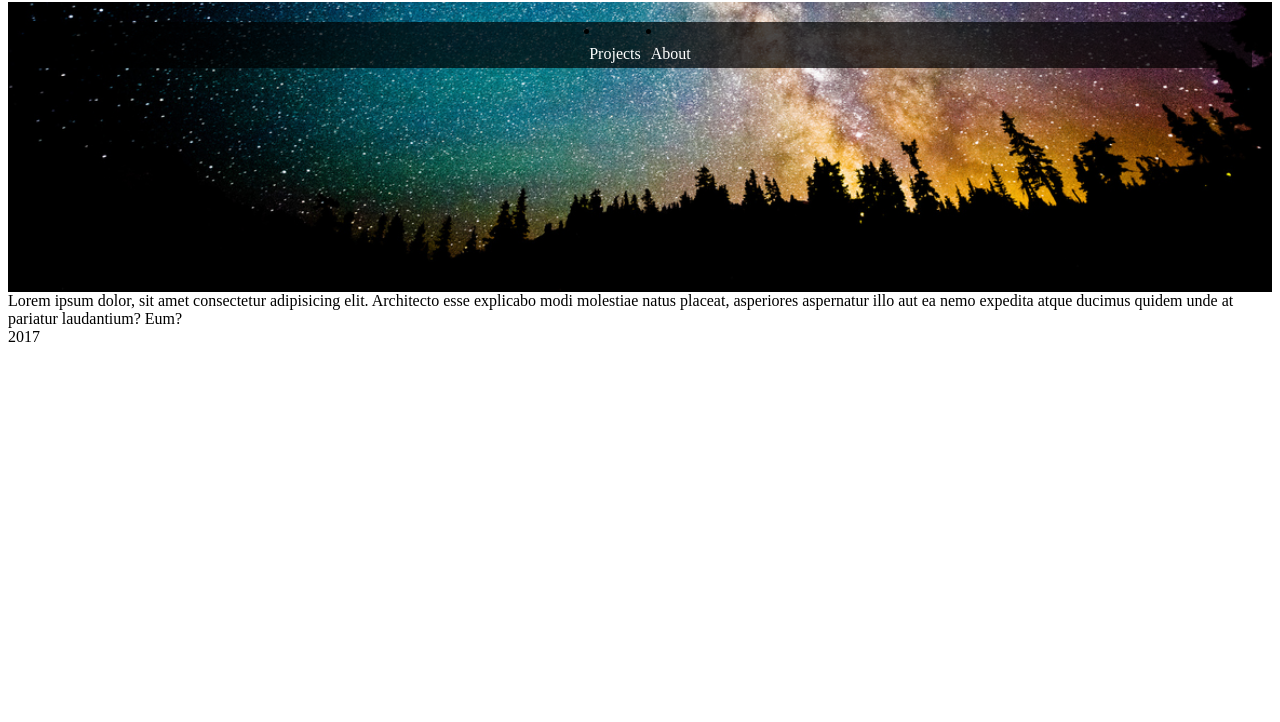
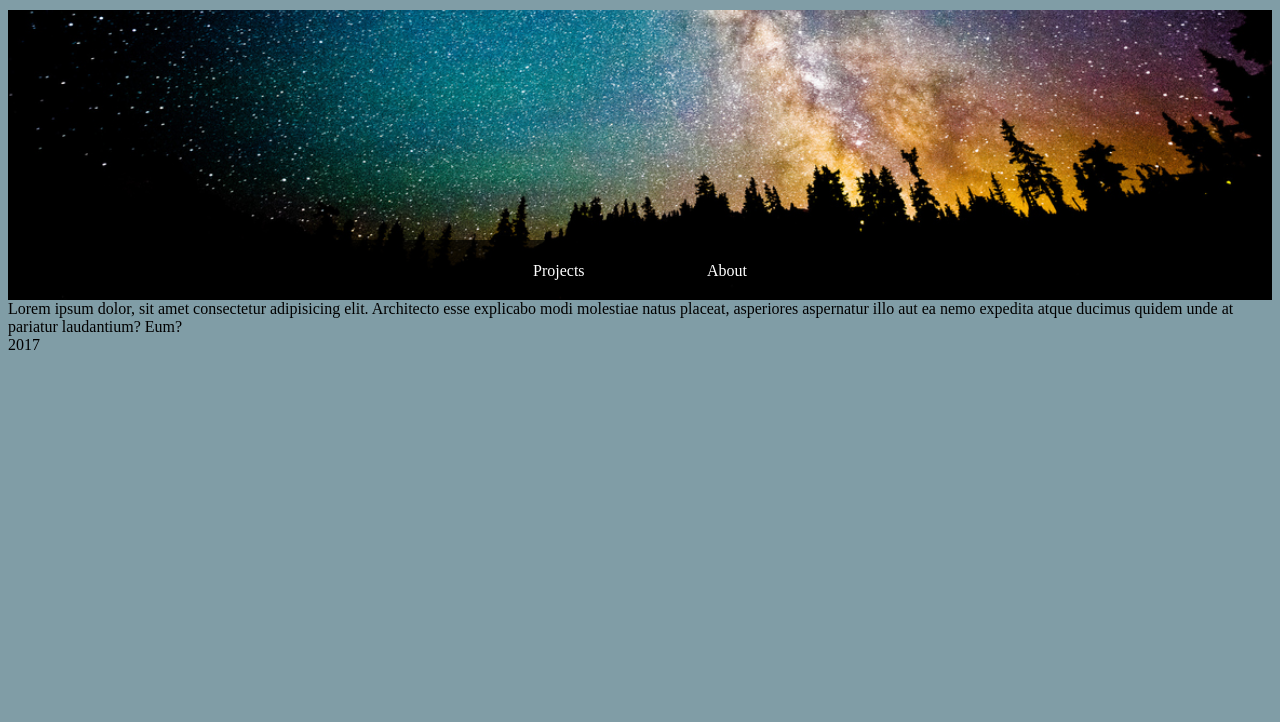
Before and after one commit to ryanmokeefe/ryanmokeefe.github.io, a plain HTML site: page index.html in a window 1280 px wide. Shown: the part 78-800 px from the top of the page. Drawn offline with Linux system fonts and the light colour scheme.

Commit message:
more color

```diff
--- a/main.css
+++ b/main.css
@@ -1,4 +1,14 @@
+body {
+    display: flex;
+    flex-direction: column;
+    justify-content: space-between;
+    background-color: rgba(3, 61, 78, 0.5);
+
+}
 header {
+    display: flex;
+    flex-direction: column;
+    justify-content: flex-end;
     height: 250px;
     width: auto;
     margin: 0;
@@ -8,14 +18,17 @@ header {
     background-position: bottom;
 }
 li {
-
+    margin: 0 5%;
+    padding: 0;
+    list-style: none;
 }
 nav {
     display: flex;
     flex-direction: row;
     justify-content: center;
     align-items: flex-end;
-    background-color: rgba(0, 0, 0, .7)
+    background-color: rgba(0, 0, 0, .7);
+    height: 40px;
 }
 a {
     display: flex;
@@ -23,8 +36,13 @@ a {
     align-items: center;
 
     margin: 0 auto;
-    padding: 5px;
+    padding: 0;
     text-decoration: none;
     color: white;
 
 }
+a:hover {
+    text-decoration: underline;
+    color: lightseagreen;
+    font-size: 20px;
+}
```
